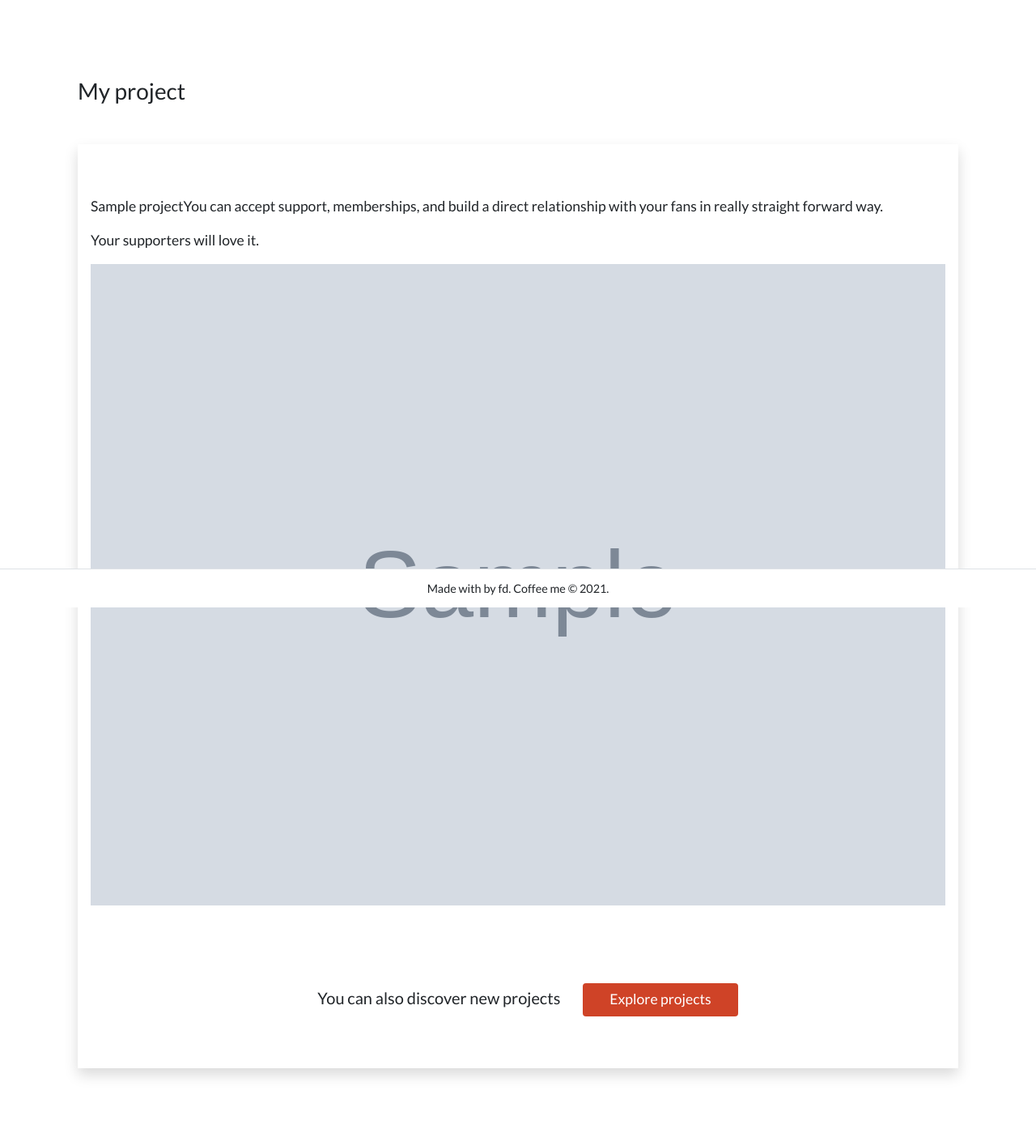
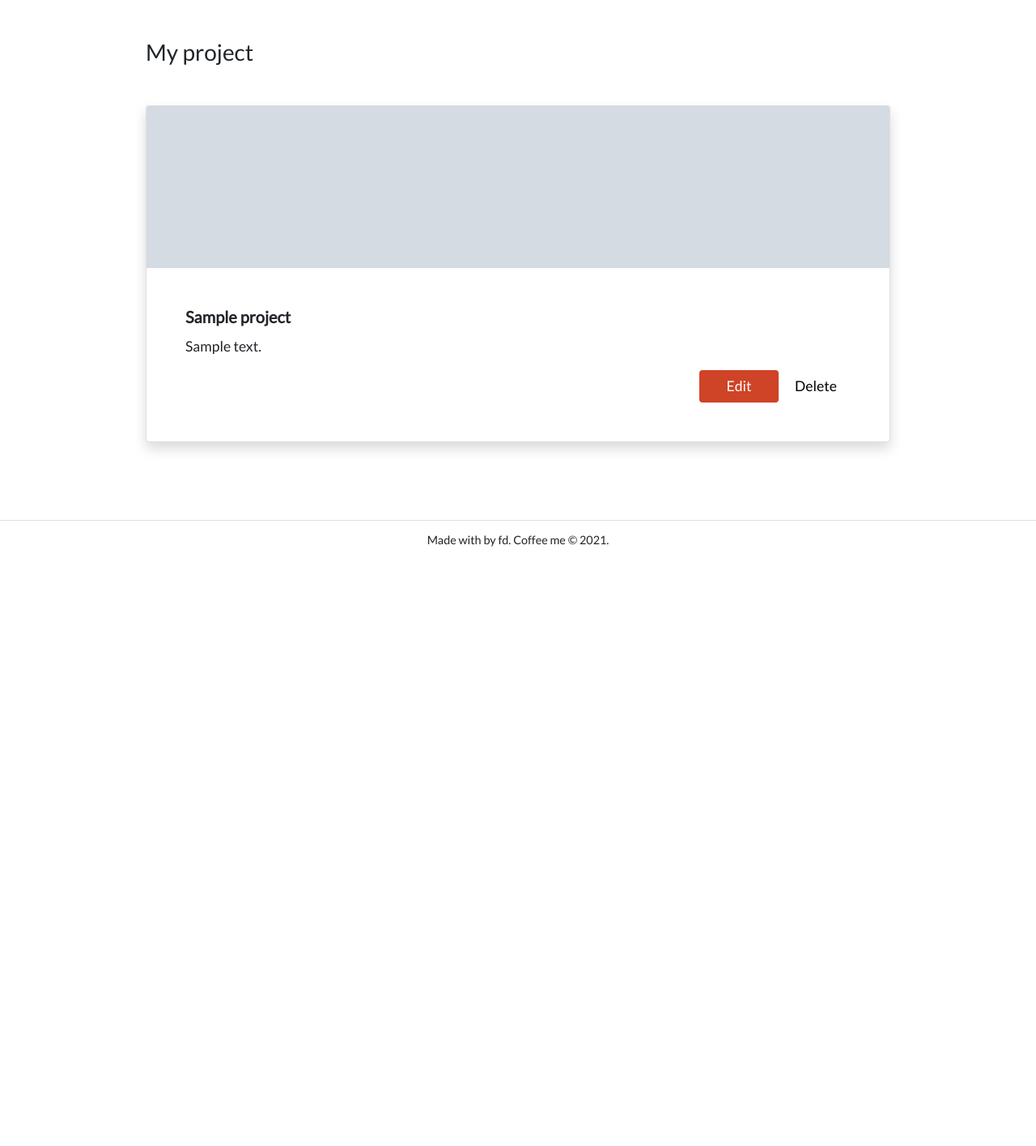
Before and after one commit to flordutari/coffee-me, a Flask app: template templates/my-project.html in a window 1280 px wide. Shown: the part 50-1465 px from the top of the page at 81% size. After the commit the page ends 725 px from the top, so only its background shows below. Run offline with Flask 2, Linux system fonts and the light colour scheme; the visitor is signed in with stand-in values (Sample User, id 1); the template is opened without the code that fills it: most values are stand-ins (such as "Sample title", 1, 10 or a date in 2020); grey boxes marked "Sample" are stand-in pictures; some libraries are stand-ins or nearby versions.

Commit message:
add edit/delete project model

```diff
--- a/static/css/styles.css
+++ b/static/css/styles.css
@@ -1,3 +1,15 @@
+// Small devices (landscape phones, 576px and up)
+@media (min-width: 576px) { ... }
+
+// Medium devices (tablets, 768px and up)
+@media (min-width: 768px) { ... }
+
+// Large devices (desktops, 992px and up)
+@media (min-width: 992px) { ... }
+
+// Extra large devices (large desktops, 1200px and up)
+@media (min-width: 1200px) { ... }
+
 body {
     font-family: lato, sans-serif;
     font-size: 1.1rem;
@@ -29,31 +41,32 @@ input:focus {
     color: #CF4327;
 }
 
-.COF-primary {
+/*--- BUTTONS ---*/
+.COF-btn-primary {
     background-color: #CF4327;
     color: #FFF;
     padding-left: 2rem;
     padding-right: 2rem;
 }
 
-.COF-primary:hover, .COF-primary:active {
+.COF-btn-primary:hover, .COF-btn-primary:active {
     background-color: #9E331E;
     color: #FFF;
 }
 
-.COF-black {
+.COF-btn-black {
     background-color: #000;
     color: #FFF;
     padding-left: 2rem;
     padding-right: 2rem;
 }
 
-.COF-black:hover {
+.COF-btn-black:hover {
     background-color: #505050;
     color: #FFF;
 }
 
-.COF-outline {
+.COF-btn-outline {
     background-color: #FFF;
     color: #000;
     line-height: 1rem;
@@ -81,7 +94,7 @@ input:focus {
     font-size: .9rem;
 }
 
-.black {
+.text-black {
     font-weight: 700;
 }
 
@@ -101,7 +114,6 @@ input:focus {
     bottom: 0;
     height: 3rem;
     line-height: 2rem;
-    position: absolute;
     width: 100%;
 }
 
@@ -143,10 +155,11 @@ input:focus {
 }
 
 /*--- PAGES ---*/
-.article-image {
-    width: 100%;
+.project-img {
+    height:auto;
+    max-height:25vh;
+    max-width:100%;
+    object-fit: cover;
+    object-position: 100% 0;
+    width:auto;
 }
-
-.my-project {
-    margin: 6rem;
-}
--- a/templates/layout.html
+++ b/templates/layout.html
@@ -20,7 +20,7 @@
             <img src="/static/images/coffee-logo.png" alt="coffee logo" />
         </a>
         <div>
-            <a href="/logout" class="btn COF-outline">Logout</a>
+            <a href="/logout" class="btn COF-btn-outline">Logout</a>
             <span class="lnr lnr-user" />
         </div>
     </nav>
@@ -31,8 +31,8 @@
             <span class="COF-text-primary">Coffee me</span>
         </a>
         <div class="COF-btn-group">
-            <button class="btn COF-outline" data-toggle="modal" data-target="#login">Login</button>
-            <button class="btn COF-black" data-toggle="modal" data-target="#signup">Signup</button>
+            <button class="btn COF-btn-outline" data-toggle="modal" data-target="#login">Login</button>
+            <button class="btn COF-btn-black" data-toggle="modal" data-target="#signup">Signup</button>
         </div>
     </nav>
     {% endif %}
--- a/templates/my-project.html
+++ b/templates/my-project.html
@@ -1,23 +1,85 @@
 {% extends "layout.html" %}
 
 {% block main %}
-<section class="my-project">
+<div class="container">
+    <div class="row align-items-center my-5">
+        <div class="col-10 mx-auto">
             {% if session.project_id %}
             <h3>My project</h3>
-    <div class="shadow p-3 mb-5 my-5">
-        <section class="container-fluid py-5">
-            <div class="row">
-                    <p>{{ project["title"] }}</p>
-                    <p>You can accept support, memberships, and build a direct relationship with your fans in really straight forward way.</p>
-                    <p>Your supporters will love it.</p>
-                    <img class="article-image" src="{{ project["image"] }}" alt="reading">
+            <section class="shadow mb-5 my-5 card">
+                <img class="project-img card-img-top" src="{{ project["image"] }}" alt="reading">
+                <div class="card-body p-5">
+                    <h5 class="card-title text-black">{{ project["title"] }}</h4>
+                    <p class="card-text">{{ project["description"] }}</p>
+                    <div class="float-right">
+                        <button class="btn COF-btn-primary" data-toggle="modal" data-target="#editProyect">Edit</button>
+                        <button class="btn COF-btn-outline" data-toggle="modal" data-target="#deleteProyect">Delete</button>
+                    </div>
                 </div>
             </section>
-
-        <section class="container-fluid text-center text-md my-5">
-            <span class="mx-4">You can also discover new projects</span>
-            <a href="/projects" class="btn COF-primary">Explore projects</a href="/projects">
-        </section>
+            <div id="editProyect" class="modal" tabindex="-1" role="dialog">
+                <div class="modal-dialog" role="document">
+                    <div class="modal-content">
+                        <span type="button" class="close COF-modal-cross lnr lnr-cross m-2 text-md" data-dismiss="modal"></span>
+                        <div class="COF-modal-header">
+                            <h5 class="COF-modal-title text-md">Edit your project!</h5>
+                        </div>
+                        <form action="/edit-project" method="POST">
+                            <div class="modal-body">
+                                editar proyecto
+                            </div>
+                            <div class="COF-modal-footer">
+                                <button class="btn COF-form-btn COF-btn-primary form-control" type="submit" data-toggle="modal" data-target="#editProject">Edit</button>
+                                <button class="btn COF-form-btn COF-btn-outline" data-dismiss="modal" data-toggle="modal">Cancel</span>
+                            </div>
+                        </form>
+                    </div>
+                </div>
+            </div>
+            <div id="deleteProyect" class="modal" tabindex="-1" role="dialog">
+                <div class="modal-dialog" role="document">
+                    <div class="modal-content">
+                        <span type="button" class="close COF-modal-cross lnr lnr-cross m-2 text-md" data-dismiss="modal"></span>
+                        <div class="COF-modal-header">
+                            <h5 class="COF-modal-title text-md">Are you sure you want to delete your project?</h5>
+                        </div>
+                        <form action="/edit-project" method="POST">
+                            <div class="modal-body">
+                                eliminar proyecto
+                            </div>
+                            <div class="COF-modal-footer">
+                                <button class="btn COF-form-btn COF-btn-primary form-control" type="submit" data-toggle="modal" data-target="#editProject">Delete</button>
+                                <button class="btn COF-form-btn COF-btn-outline" data-dismiss="modal" data-toggle="modal">Cancel</span>
+                            </div>
+                        </form>
+                    </div>
+                </div>
+            </div>
+            <div id="login" class="modal" tabindex="-1" role="dialog">
+                <div class="modal-dialog" role="document">
+                    <div class="modal-content">
+                        <span type="button" class="close COF-modal-cross lnr lnr-cross m-2 text-md" data-dismiss="modal"></span>
+                        <div class="COF-modal-header">
+                            <h5 class="COF-modal-title text-md">Welcome back!</h5>
+                        </div>
+                        <form action="/login" method="POST">
+                            <div class="modal-body">
+                                <div class="form-group">
+                                    <input class="COF-input-grey form-control" autocomplete="off" autofocus name="email" placeholder="Email" type="email">
+                                </div>
+                                <div class="form-group">
+                                    <input class="COF-input-grey form-control" name="password" placeholder="Password" type="password">
+                                </div>
+                            </div>
+                            <div class="COF-modal-footer">
+                                <button class="btn COF-form-btn COF-btn-primary form-control" type="submit">Login</button>
+                                <p class="text-sm my-2">or
+                                    <span class="text-black" data-dismiss="modal" data-toggle="modal" data-target="#signp">Signup</span>
+                                </p>
+                            </div>
+                        </form>
+                    </div>
+                </div>
             </div>
             {% else %}
             <h3>Create new project</h3>
@@ -35,9 +97,11 @@
                     <input type="file" class="form-control custom-file-input" id="projectImage" name="image" placeholder="Image">
                 </div>
                 <div class="form-group">
-            <button class="btn COF-form-btn COF-primary form-control" type="submit">Create</button>
+                    <button class="btn COF-form-btn COF-btn-primary form-control" type="submit">Create</button>
                 </div>
             </form>
             {% endif %}
-</section>
+        </div>
+    </div>
+</div>
 {% endblock %}
```
Also changed, not shown: templates/index.html (+6 -6 lines). Lines whose indentation alone changed are shown as unchanged.
